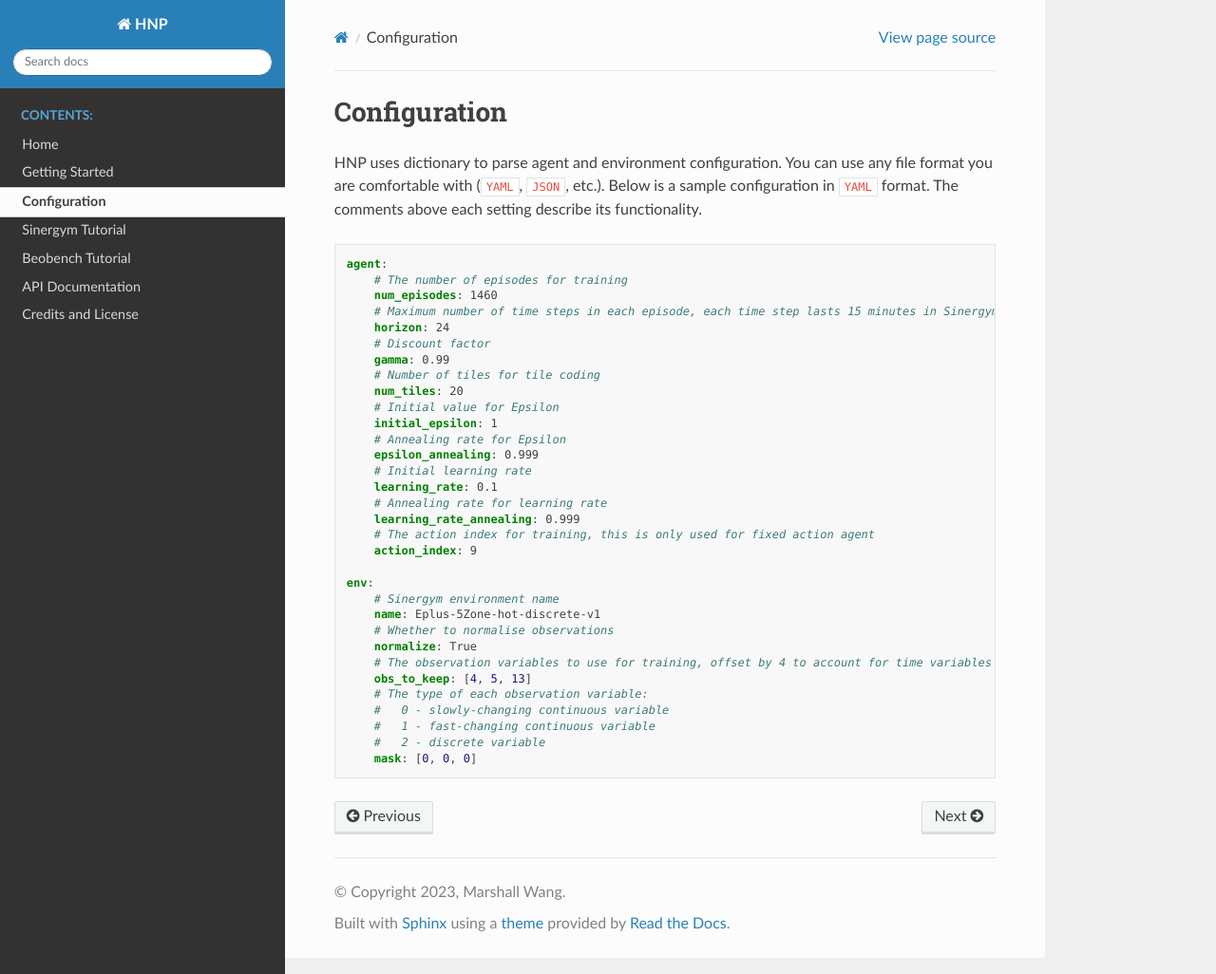
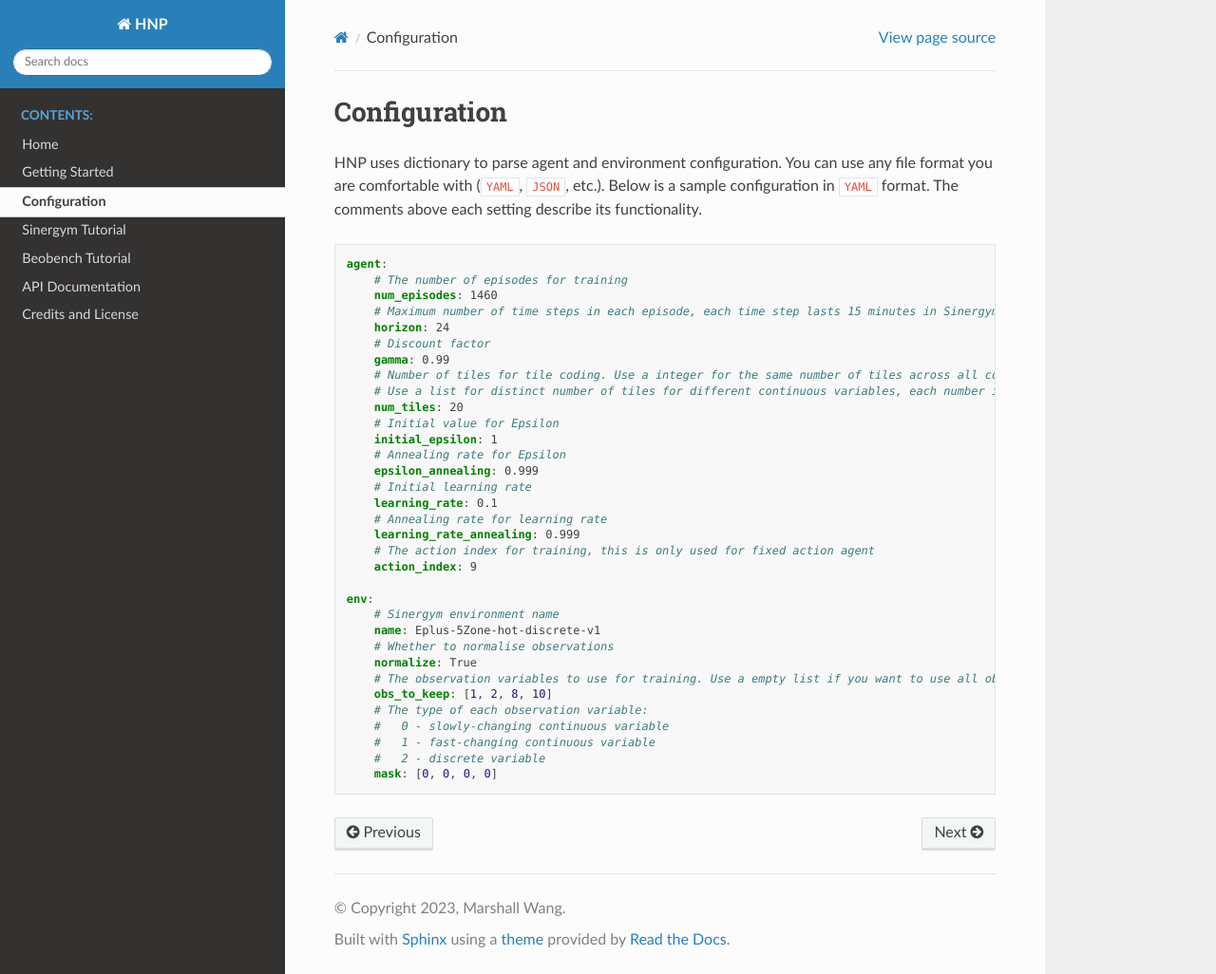
Before and after one commit to VectorInstitute/HV-Ai-C, a Sphinx documentation site: the page built from docs/config.rst, in a window 1280 px wide and 1026 px high. Shown: the whole window at 95% size. Built offline with Sphinx 7.4.7 and the Read the Docs theme 2.0.0, drawn with Linux system fonts in a browser that asks for light colours.

Commit message:
Update config doc

```diff
--- a/docs/config.rst
+++ b/docs/config.rst
@@ -13,7 +13,8 @@ HNP uses dictionary to parse agent and environment configuration. You can use an
         horizon: 24
         # Discount factor
         gamma: 0.99
-        # Number of tiles for tile coding
+        # Number of tiles for tile coding. Use a integer for the same number of tiles across all continuous variables.
+        # Use a list for distinct number of tiles for different continuous variables, each number in the list must match the order in obs_to_keep
         num_tiles: 20
         # Initial value for Epsilon
         initial_epsilon: 1
@@ -31,10 +32,10 @@ HNP uses dictionary to parse agent and environment configuration. You can use an
         name: Eplus-5Zone-hot-discrete-v1
         # Whether to normalise observations
         normalize: True
-        # The observation variables to use for training, offset by 4 to account for time variables
-        obs_to_keep: [4, 5, 13]
+        # The observation variables to use for training. Use a empty list if you want to use all observation variables
+        obs_to_keep: [1, 2, 8, 10]
         # The type of each observation variable:
         #   0 - slowly-changing continuous variable
         #   1 - fast-changing continuous variable
         #   2 - discrete variable
-        mask: [0, 0, 0]
+        mask: [0, 0, 0, 0]
```
